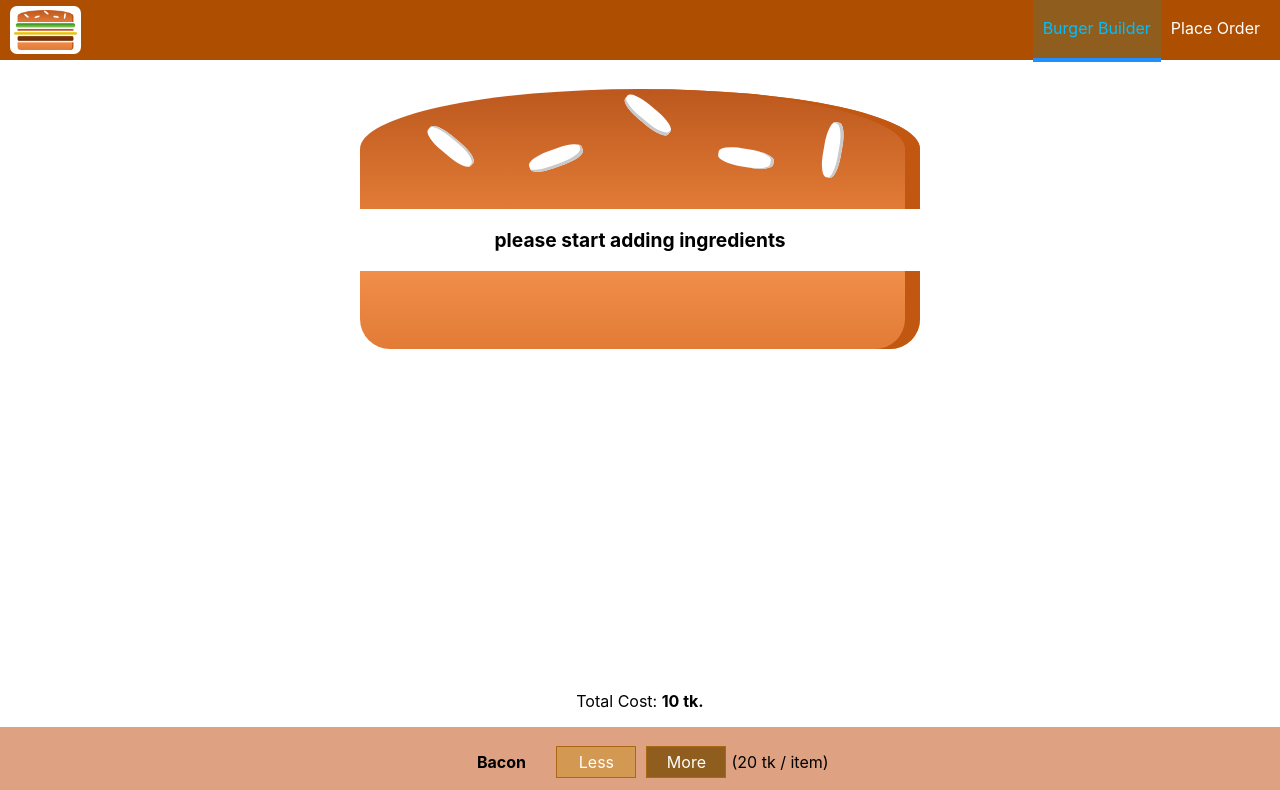
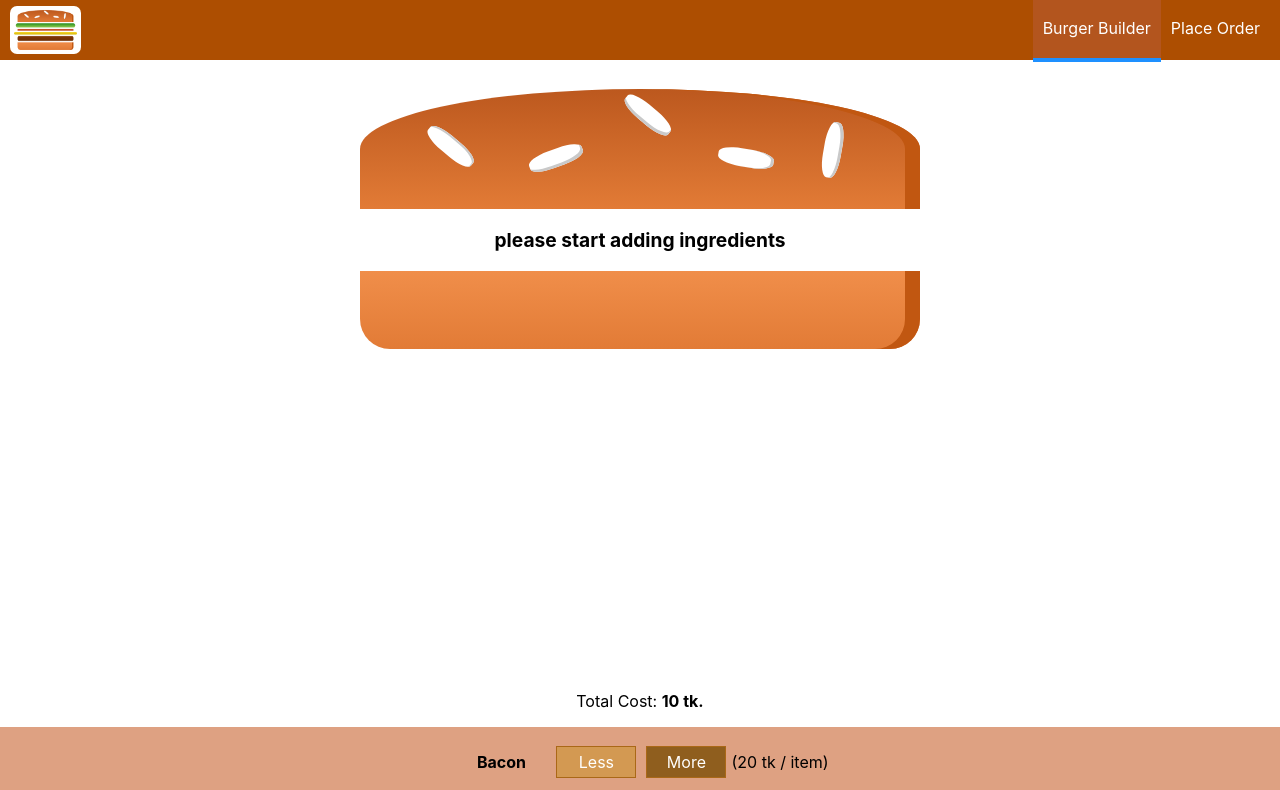
Before and after one commit to shikhor-bjit/burger-builder, a React (Create React App) app: page / in a window 1280 px wide. Shown: the top 790 px of the page. Built offline with nearby package versions, Linux system fonts and the light colour scheme.

Commit message:
Find Tuning of Menu Text Color

```diff
--- a/src/components/Navigation/NavigationItems/NavigationItem/NavigationItem.css
+++ b/src/components/Navigation/NavigationItems/NavigationItem/NavigationItem.css
@@ -42,7 +42,8 @@
     .NavigationItem a:hover,
     .NavigationItem a:active,
     .NavigationItem a.active {
-        background-color: #8f5e1e;
+        color: white;
+        background-color: #b3551e;
         border-bottom: 4px solid dodgerblue;
     }
 }
```
